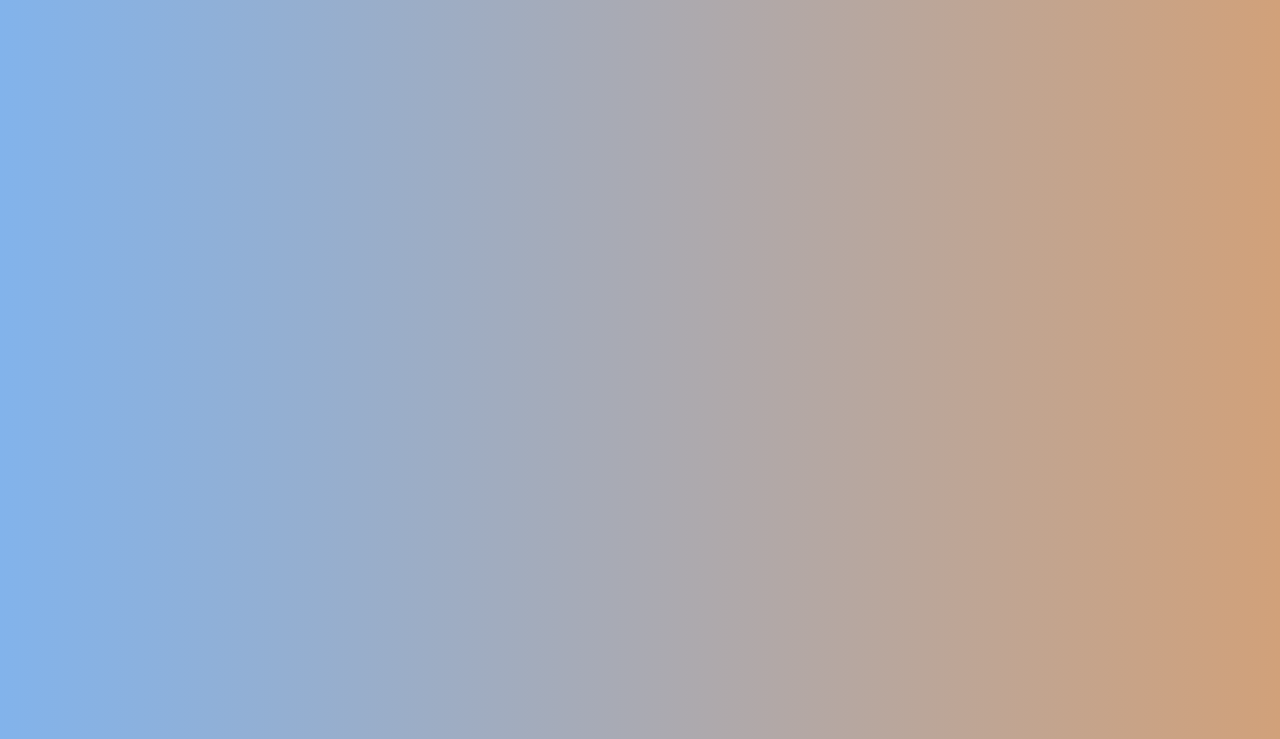
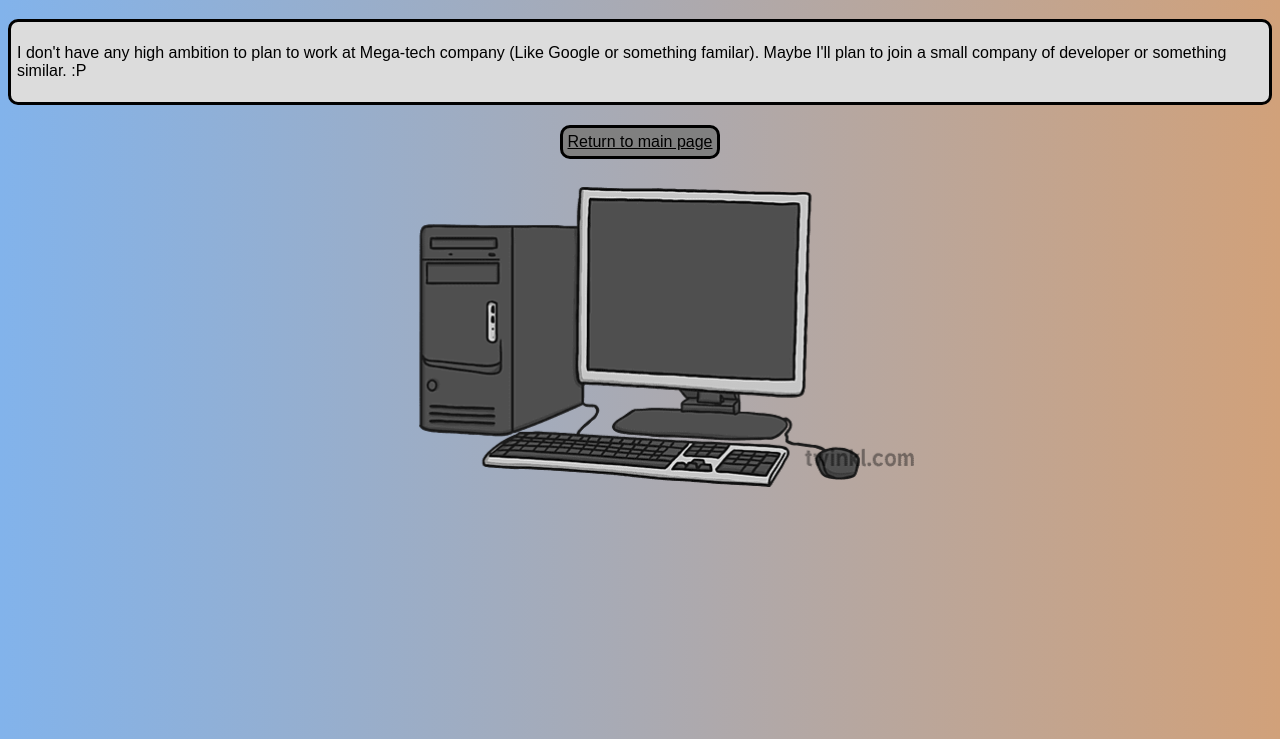
Before and after one commit to Teetad-Aumavichanee/6709616533_MyCSTUStory, a plain HTML site: page myfuture.html in a window 1280 px wide. Shown: the part 61-800 px from the top of the page. Drawn offline with Linux system fonts and the light colour scheme.

Commit message:
add more details on myfuture and index

```diff
--- a/myfuture.html
+++ b/myfuture.html
@@ -7,4 +7,9 @@
 
 <body>
     <h1>My Future</h1>
+    <div id="future">
+    <p class="paragraph">I don't have any high ambition to plan to work at Mega-tech company (Like Google or something familar). Maybe I'll plan to join a small company of developer or something similar. :P</p>
+    </div>
+    <a class="page" href="index.html">Return to main page</a><br>
+    <img src="./resources/computer.png" width="50%">
 </body>
--- a/mystyle.css
+++ b/mystyle.css
@@ -9,6 +9,28 @@ body{
     border: solid 2px;
 }
 
+#future{
+    border: solid;
+    border-radius: 10px;
+    padding: 6px;
+    background-color: gainsboro;
+}
+
+.paragraph{
+    text-align: left;
+}
+
+.page{
+    border: solid;
+    border-radius: 10px;
+    background-color: grey;
+    border-color: black;
+    color: black;
+    margin: 20px;
+    padding: 5px;
+    display: inline-block;
+}
+
 video{
     width: 50%;
     border: solid white;
@@ -16,19 +38,17 @@ video{
     padding: 3px;
 }
 
-.paragraph{
-    text-align: left;
-}
-
 fieldset{
     border: solid 4px;
 }
+
 table{
     margin-left: auto;
     margin-right: auto;
     border: solid 2px;
     margin-bottom: 40px;
 }
+
 td, th{
     border: solid 2px;
 }
```
Also changed, not shown: index.html (+1 -3 lines), resources/computer.png (added).
